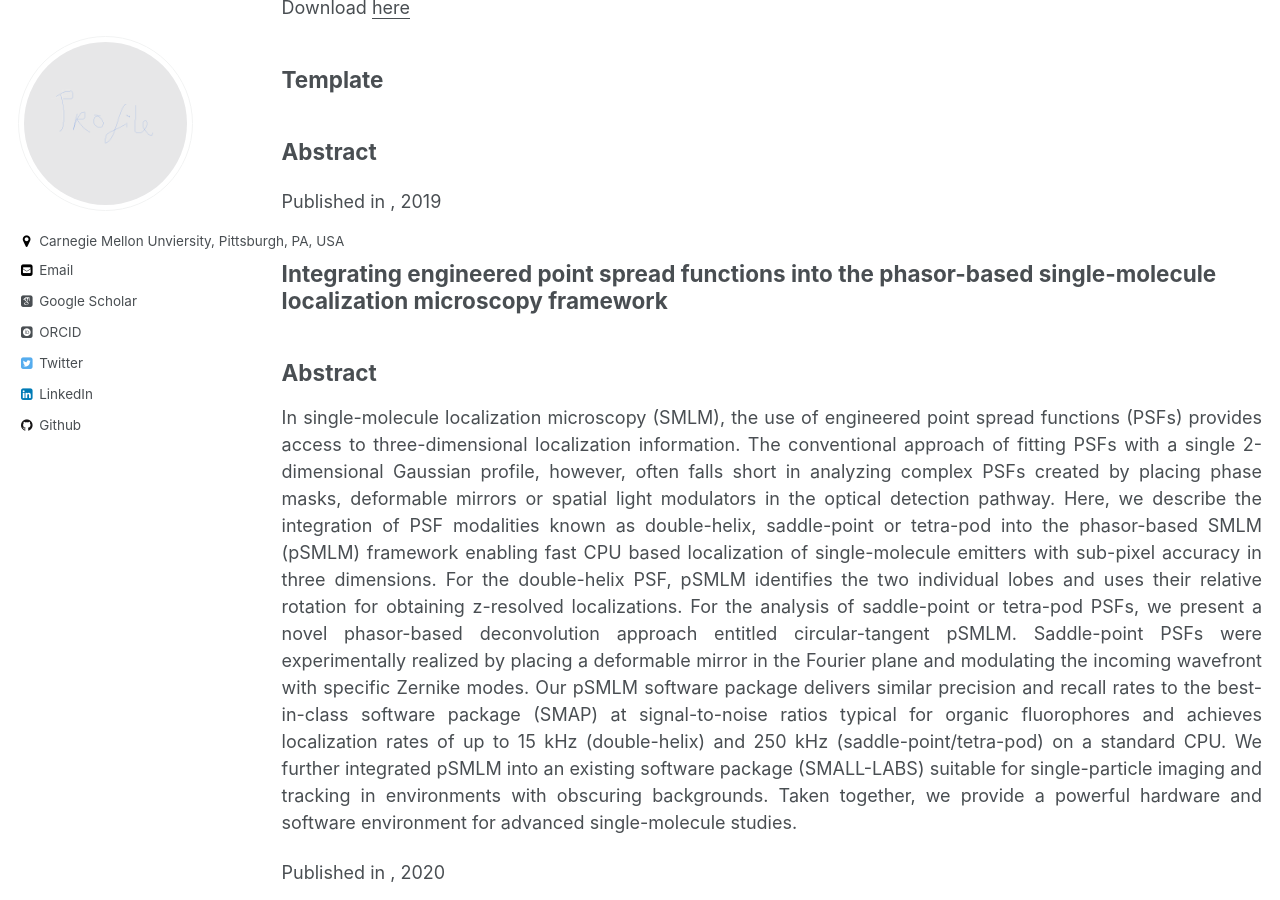
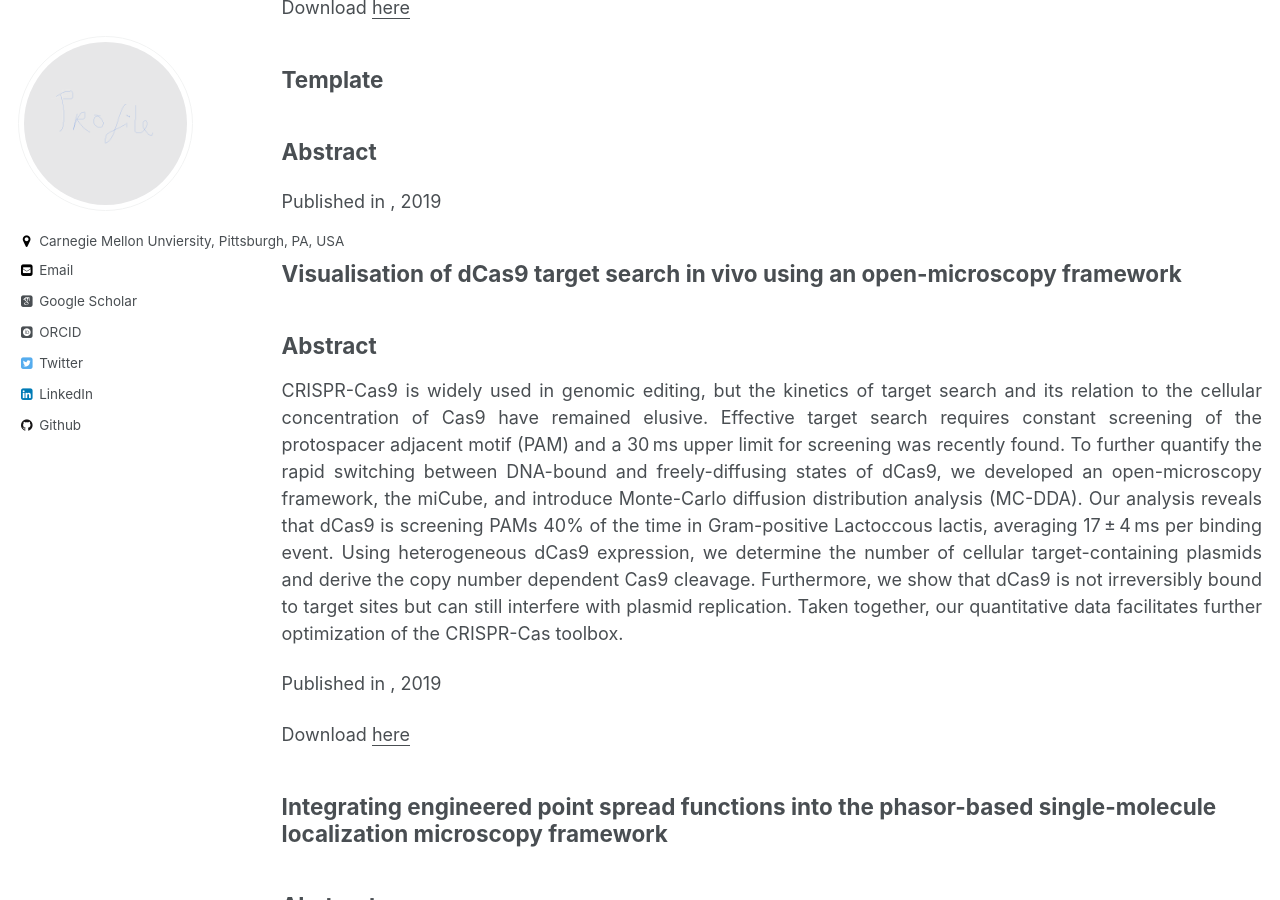
Before and after one commit to kjamartens/kjamartens.github.io, a Jekyll site: the page built from _pages/sitemap.md, in a window 1280 px wide and 900 px high, scrolled down 3504 px. Built offline with Jekyll 4.4.1, drawn with Linux system fonts in a browser that asks for light colours; some web fonts are replaced.

Commit message:
More Publications

```diff
--- /dev/null
+++ b/_publications/2019-08-07-dCas9-MCDDA-miCube.md
@@ -0,0 +1,14 @@
+---
+title: 'Visualisation of dCas9 target search in vivo using an open-microscopy framework'
+collection: publications
+date: 2019-08-17
+venue:
+authors: 'Koen J. A. Martens, Sam P. B. van Beljouw, Simon van der Els, Jochem N. A. Vink, Sander Baas, George A. Vogelaar, Stan J. J. Brouns, Peter van Baarlen, Michiel Kleerebezem & Johannes Hohlbein'
+paperurl: 'https://www.nature.com/articles/s41467-019-11514-0'
+rgate: ''
+tagline: 'Paper'
+---
+
+<h2> Abstract </h2>
+<p align= "justify">
+CRISPR-Cas9 is widely used in genomic editing, but the kinetics of target search and its relation to the cellular concentration of Cas9 have remained elusive. Effective target search requires constant screening of the protospacer adjacent motif (PAM) and a 30 ms upper limit for screening was recently found. To further quantify the rapid switching between DNA-bound and freely-diffusing states of dCas9, we developed an open-microscopy framework, the miCube, and introduce Monte-Carlo diffusion distribution analysis (MC-DDA). Our analysis reveals that dCas9 is screening PAMs 40% of the time in Gram-positive Lactoccous lactis, averaging 17 ± 4 ms per binding event. Using heterogeneous dCas9 expression, we determine the number of cellular target-containing plasmids and derive the copy number dependent Cas9 cleavage. Furthermore, we show that dCas9 is not irreversibly bound to target sites but can still interfere with plasmid replication. Taken together, our quantitative data facilitates further optimization of the CRISPR-Cas toolbox.
```
Also changed, not shown: _pages/publications.md (+4 -4 lines).
